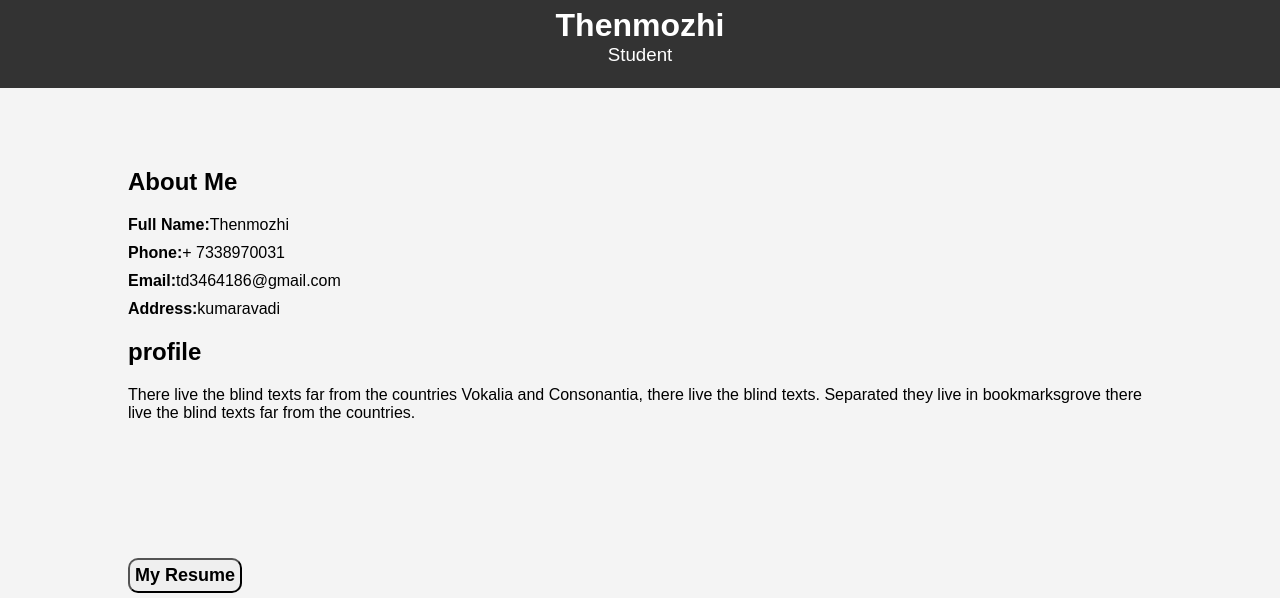
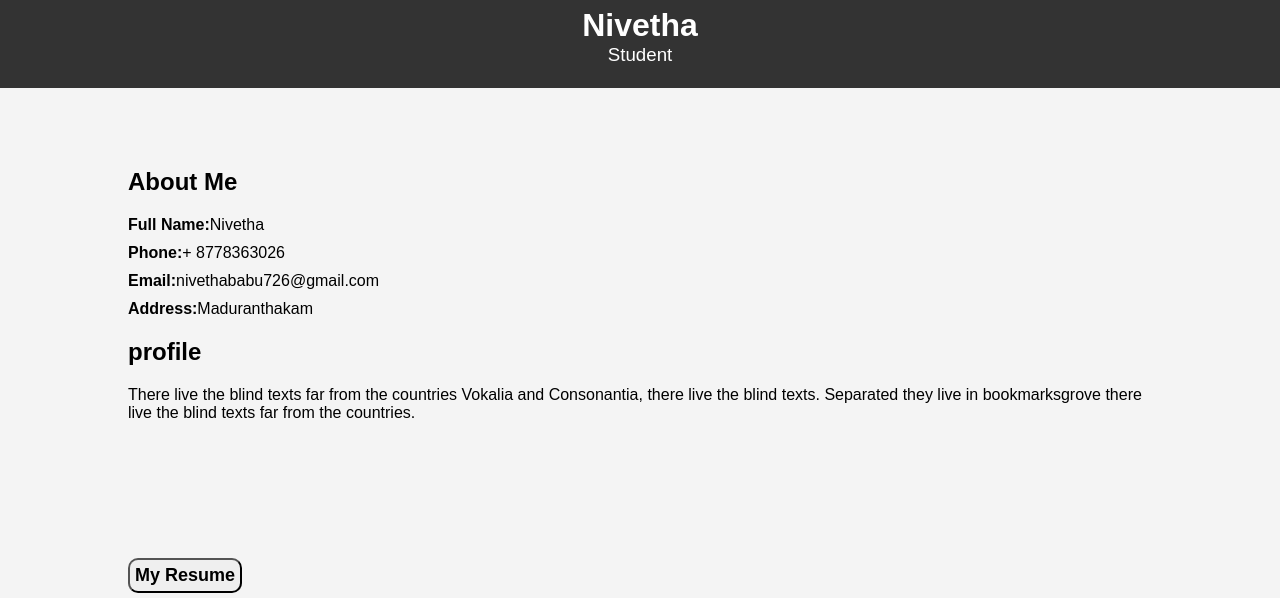
Before and after one commit to nivethababu726-dev/digital_portfolio, a plain HTML site: page index.html in a window 1280 px wide. Shown: the part 175-773 px from the top of the page. Drawn offline with Linux system fonts and the light colour scheme.

Commit message:
Update index.html

```diff
--- a/index.html
+++ b/index.html
@@ -171,7 +171,7 @@ footer {
     <header>
         <div class="container">
             <div class="profile-thumb"></div>
-            <h1>Thenmozhi</h1>
+            <h1>Nivetha</h1>
             <h3>Student</h3>
         </div>
     </header>
@@ -182,10 +182,10 @@ footer {
             <div class="row">
                 <div class="col-md-4">
                     <ul class="info">
-                        <li><span>Full Name:</span>Thenmozhi</li>
-                        <li><span>Phone:</span>+ 7338970031</li>
-                        <li><span>Email:</span>td3464186@gmail.com</li>
-                        <li><span>Address:</span>kumaravadi</li>
+                        <li><span>Full Name:</span>Nivetha</li>
+                        <li><span>Phone:</span>+ 8778363026</li>
+                        <li><span>Email:</span>nivethababu726@gmail.com</li>
+                        <li><span>Address:</span>Maduranthakam</li>
                     </ul>
                 </div>
                 <div class="col-md-8">
```
